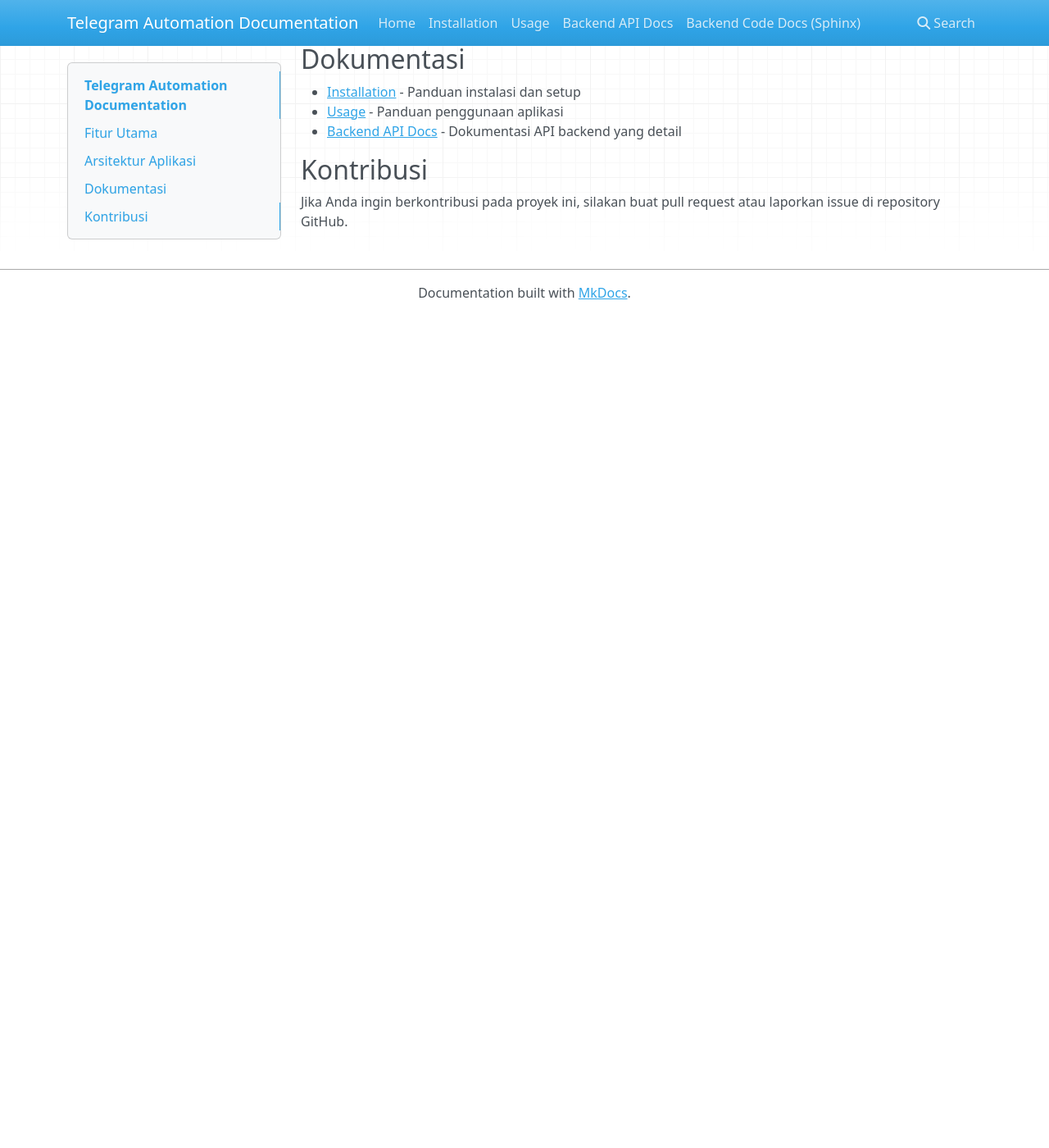
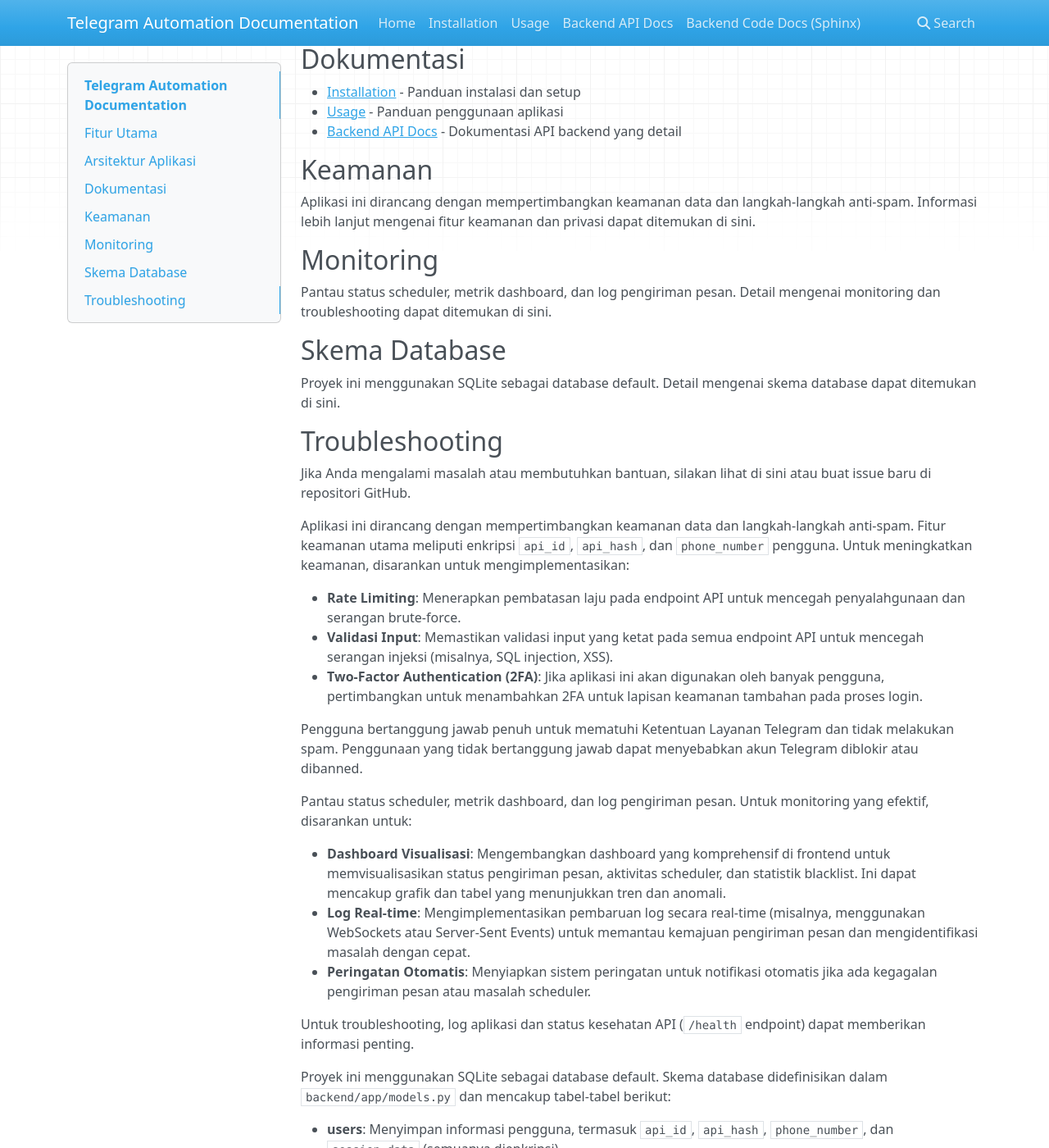
Before and after one commit to dygje12/telegram-automation, an MkDocs documentation site: the page built from docs/docs/index.md, in a window 1280 px wide and 1400 px high, scrolled down 478 px. Shown: the whole window at 82% size. Built offline with MkDocs 1.6.1, drawn with Linux system fonts in a browser that asks for light colours; nearby versions of some CDN libraries; before the commit the page ends 900 px from its top, so only the background shows below that; some of the changed text lies outside the part shown.

Commit message:
Docs: Refine GitHub workflow and update documentation

```diff
--- a/docs/docs/index.md
+++ b/docs/docs/index.md
@@ -23,6 +23,66 @@
 - [Usage](usage.md) - Panduan penggunaan aplikasi
 - [Backend API Docs](backend_api_docs.md) - Dokumentasi API backend yang detail
 
-## Kontribusi
 
-Jika Anda ingin berkontribusi pada proyek ini, silakan buat pull request atau laporkan issue di repository GitHub.
+## Keamanan
+
+Aplikasi ini dirancang dengan mempertimbangkan keamanan data dan langkah-langkah anti-spam. Informasi lebih lanjut mengenai fitur keamanan dan privasi dapat ditemukan di sini.
+
+## Monitoring
+
+Pantau status scheduler, metrik dashboard, dan log pengiriman pesan. Detail mengenai monitoring dan troubleshooting dapat ditemukan di sini.
+
+## Skema Database
+
+Proyek ini menggunakan SQLite sebagai database default. Detail mengenai skema database dapat ditemukan di sini.
+
+## Troubleshooting
+
+Jika Anda mengalami masalah atau membutuhkan bantuan, silakan lihat di sini atau buat issue baru di repositori GitHub.
+
+
+
+
+
+
+Aplikasi ini dirancang dengan mempertimbangkan keamanan data dan langkah-langkah anti-spam. Fitur keamanan utama meliputi enkripsi `api_id`, `api_hash`, dan `phone_number` pengguna. Untuk meningkatkan keamanan, disarankan untuk mengimplementasikan:
+
+*   **Rate Limiting**: Menerapkan pembatasan laju pada endpoint API untuk mencegah penyalahgunaan dan serangan brute-force.
+*   **Validasi Input**: Memastikan validasi input yang ketat pada semua endpoint API untuk mencegah serangan injeksi (misalnya, SQL injection, XSS).
+*   **Two-Factor Authentication (2FA)**: Jika aplikasi ini akan digunakan oleh banyak pengguna, pertimbangkan untuk menambahkan 2FA untuk lapisan keamanan tambahan pada proses login.
+
+Pengguna bertanggung jawab penuh untuk mematuhi Ketentuan Layanan Telegram dan tidak melakukan spam. Penggunaan yang tidak bertanggung jawab dapat menyebabkan akun Telegram diblokir atau dibanned.
+
+
+
+
+Pantau status scheduler, metrik dashboard, dan log pengiriman pesan. Untuk monitoring yang efektif, disarankan untuk:
+
+*   **Dashboard Visualisasi**: Mengembangkan dashboard yang komprehensif di frontend untuk memvisualisasikan status pengiriman pesan, aktivitas scheduler, dan statistik blacklist. Ini dapat mencakup grafik dan tabel yang menunjukkan tren dan anomali.
+*   **Log Real-time**: Mengimplementasikan pembaruan log secara real-time (misalnya, menggunakan WebSockets atau Server-Sent Events) untuk memantau kemajuan pengiriman pesan dan mengidentifikasi masalah dengan cepat.
+*   **Peringatan Otomatis**: Menyiapkan sistem peringatan untuk notifikasi otomatis jika ada kegagalan pengiriman pesan atau masalah scheduler.
+
+Untuk troubleshooting, log aplikasi dan status kesehatan API (`/health` endpoint) dapat memberikan informasi penting.
+
+
+
+
+Proyek ini menggunakan SQLite sebagai database default. Skema database didefinisikan dalam `backend/app/models.py` dan mencakup tabel-tabel berikut:
+
+*   **users**: Menyimpan informasi pengguna, termasuk `api_id`, `api_hash`, `phone_number`, dan `session_data` (semuanya dienkripsi).
+*   **messages**: Menyimpan template pesan yang akan dikirim, termasuk `title` dan `content`.
+*   **groups**: Menyimpan daftar grup Telegram target, termasuk `group_id`, `group_name`, `username`, dan `invite_link`.
+*   **blacklist**: Menyimpan daftar grup yang dikecualikan dari pengiriman pesan, dengan `group_id`, `blacklist_type`, `reason`, dan `expires_at`.
+*   **logs**: Mencatat riwayat pengiriman pesan, termasuk `group_id`, `message_id`, `status` (success/failed/blacklisted), dan `error_message`.
+*   **settings**: Menyimpan pengaturan aplikasi per pengguna, seperti `min_interval`, `max_interval`, `min_delay`, dan `max_delay` untuk pengiriman pesan.
+
+Semua tabel memiliki kolom `created_at` dan `updated_at` untuk melacak waktu pembuatan dan pembaruan data.
+
+
+
+
+Jika Anda mengalami masalah atau membutuhkan bantuan, silakan:
+
+*   **Periksa Log Aplikasi**: Log aplikasi (yang dapat diakses melalui konsol backend) akan memberikan informasi detail tentang kesalahan atau peringatan yang terjadi.
+*   **Gunakan Endpoint Kesehatan API**: Akses endpoint `/health` (misalnya, `http://127.0.0.1:8000/health`) untuk memeriksa status koneksi database dan scheduler.
+*   **Buat Issue Baru**: Jika masalah berlanjut, buat issue baru di repositori GitHub proyek dengan menyertakan detail masalah, langkah-langkah untuk mereproduksi, dan log yang relevan.
```
Also changed, not shown: 1 other file.
